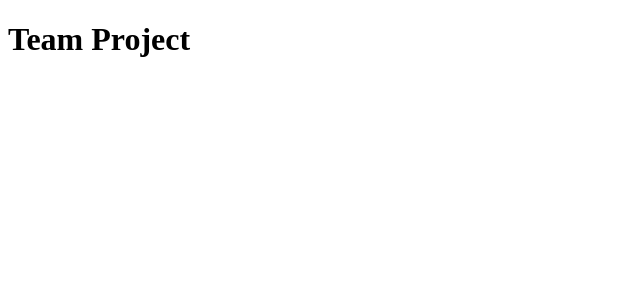
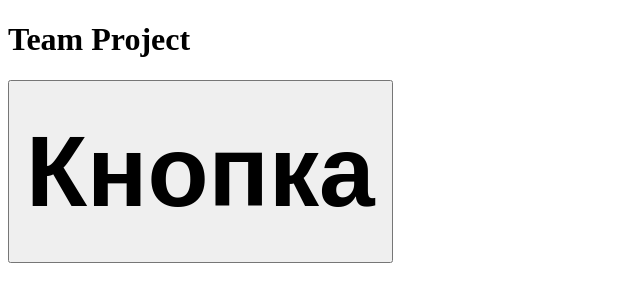
Before and after one commit to FinnWLKR/-Workin-in-Team, a plain HTML site: page index.html in a window 1280 px wide. Shown: the whole page, without its empty margins (0-640 px from the left). Drawn offline with Linux system fonts and the light colour scheme.

Commit message:
кнопка

```diff
--- a/index.html
+++ b/index.html
@@ -5,9 +5,15 @@
     <meta http-equiv="X-UA-Compatible" content="IE=edge">
     <meta name="viewport" content="width=device-width, initial-scale=1.0">
     <title>Document</title>
+    <style>
+.button {
+    font: bold 100px sans-serif;
+    padding: 2rem 1rem;
+}
+    </style>
 </head>
 <body>
     <h1>Team Project</h1>
-
+    <button class="button"> Кнопка</button>
 </body>
 </html>
```
